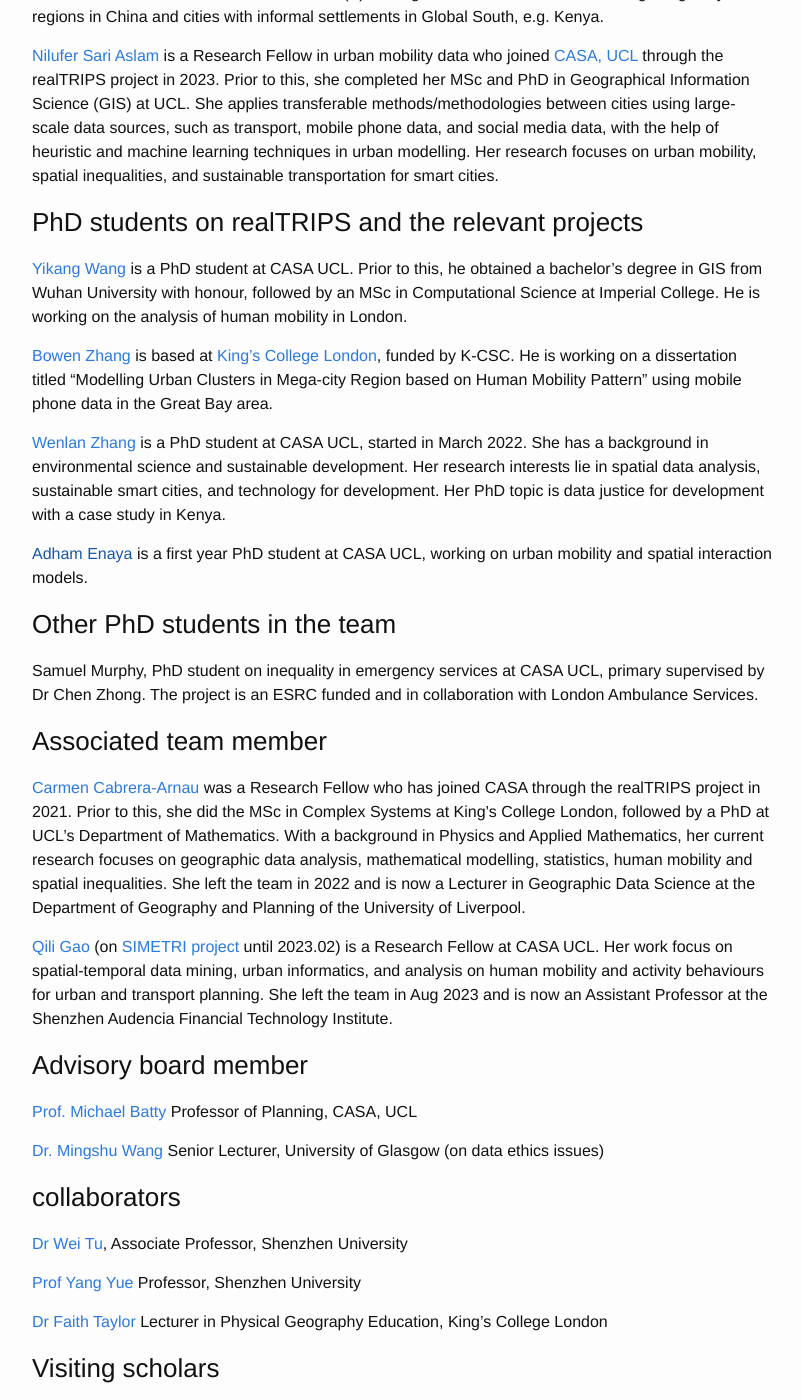
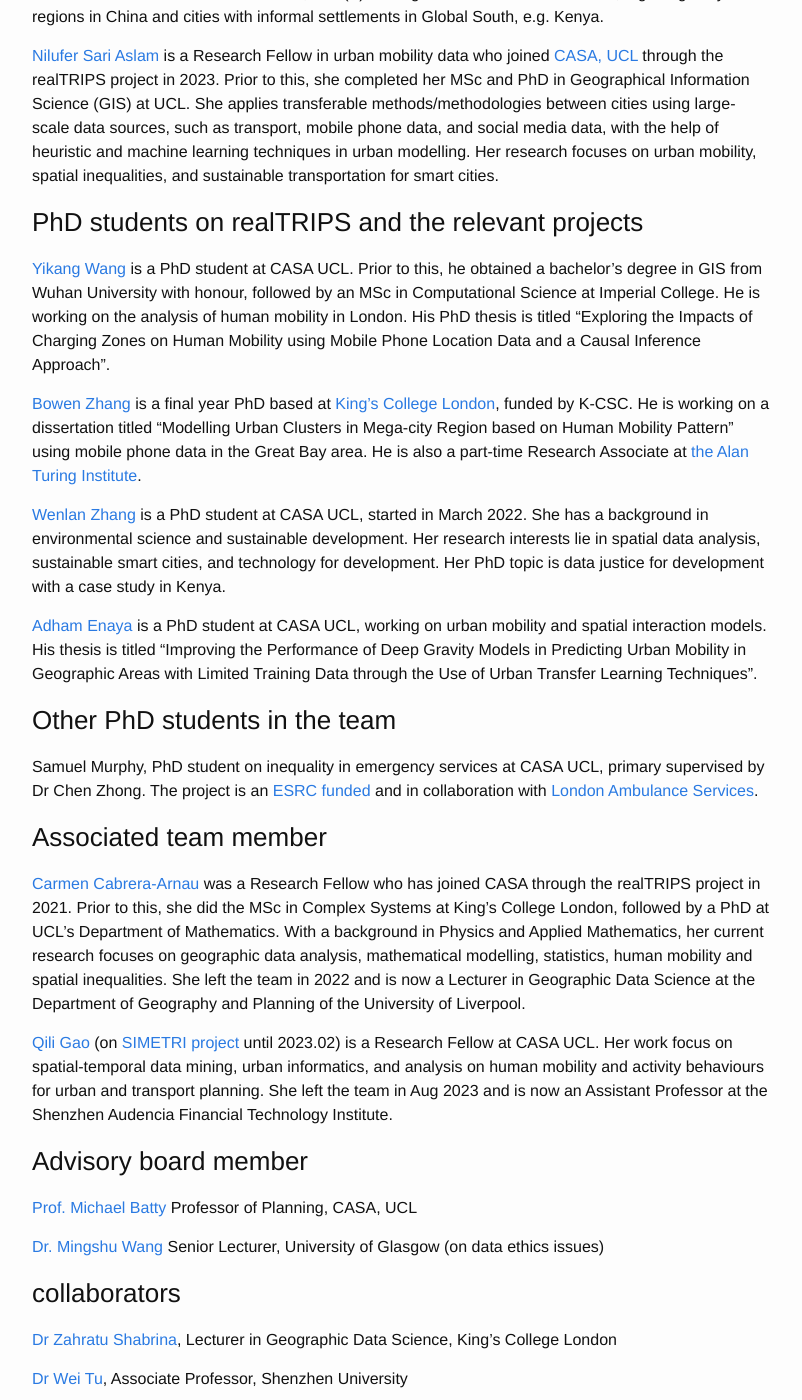
Before and after one commit to c-zhong-ucl-ac-uk/realTRIPS, a Jekyll site: the page built from team.md, in a window 1280 px wide and 1400 px high, scrolled down 343 px. Shown: the whole window, without its empty margins (238-1040 px from the left). Built offline with Jekyll 4.4.1, drawn with Linux system fonts in a browser that asks for light colours; our own code applies the rules of GitHub Pages for plain Markdown files.

Commit message:
Update team.md

```diff
--- a/team.md
+++ b/team.md
@@ -14,16 +14,16 @@
 
 ### PhD students on realTRIPS and the relevant projects
 
-[Yikang Wang](https://yikang.site/) is a PhD student at CASA UCL. Prior to this, he obtained a bachelor’s degree in GIS from Wuhan University with honour, followed by an MSc in Computational Science at Imperial College. He is working on the analysis of human mobility in London.
+[Yikang Wang](https://yikang.site/) is a PhD student at CASA UCL. Prior to this, he obtained a bachelor’s degree in GIS from Wuhan University with honour, followed by an MSc in Computational Science at Imperial College. He is working on the analysis of human mobility in London. His PhD thesis is titled "Exploring the Impacts of Charging Zones on Human Mobility using Mobile Phone Location Data and a Causal Inference Approach".
 
-[Bowen Zhang](https://bowenzhang.org/) is based at [King's College London](https://www.kcl.ac.uk/geography), funded by K-CSC. He is working on a dissertation titled “Modelling Urban Clusters in Mega-city Region based on Human Mobility Pattern” using mobile phone data in the Great Bay area.
+[Bowen Zhang](https://bowenzhang.org/) is a final year PhD based at [King's College London](https://www.kcl.ac.uk/geography), funded by K-CSC. He is working on a dissertation titled “Modelling Urban Clusters in Mega-city Region based on Human Mobility Pattern” using mobile phone data in the Great Bay area. He is also a part-time Research Associate at [the Alan Turing Institute](https://www.turing.ac.uk/).
 
-[Wenlan Zhang](https://www.ucl.ac.uk/bartlett/casa/wenlan-zhang) is a PhD student at CASA UCL, started in March 2022. She has a background in environmental science and sustainable development. Her research interests lie in spatial data analysis, sustainable smart cities, and technology for development. Her PhD topic is data justice for development with a case study in Kenya.
+[Wenlan Zhang](http://www.zhangwenlan.com/) is a PhD student at CASA UCL, started in March 2022. She has a background in environmental science and sustainable development. Her research interests lie in spatial data analysis, sustainable smart cities, and technology for development. Her PhD topic is data justice for development with a case study in Kenya.
 
-[Adham Enaya]() is a first year PhD student at CASA UCL, working on urban mobility and spatial interaction models.
+[Adham Enaya](https://www.ucl.ac.uk/bartlett/casa/adham-enaya) is a PhD student at CASA UCL, working on urban mobility and spatial interaction models. His thesis is titled "Improving the Performance of Deep Gravity Models in Predicting Urban Mobility in Geographic Areas with Limited Training Data through the Use of Urban Transfer Learning Techniques".
 
 ### Other PhD students in the team
-Samuel Murphy, PhD student on inequality in emergency services at CASA UCL, primary supervised by Dr Chen Zhong. The project is an ESRC funded and in collaboration with London Ambulance Services.
+Samuel Murphy, PhD student on inequality in emergency services at CASA UCL, primary supervised by Dr Chen Zhong. The project is an [ESRC funded](https://ubel-dtp.ac.uk/) and in collaboration with [London Ambulance Services](https://www.londonambulance.nhs.uk/).
 
 ### Associated team member
 
@@ -38,6 +38,8 @@
 [Dr. Mingshu Wang](https://mingshuwang.org/) Senior Lecturer, University of Glasgow (on data ethics issues)
 
 ### collaborators
+[Dr Zahratu Shabrina](https://www.kcl.ac.uk/people/zahratu-shabrina), Lecturer in Geographic Data Science, King's College London
+
 [Dr Wei Tu](https://spatialsmart.github.io/), Associate Professor, Shenzhen University
 
 [Prof Yang Yue](https://saup.szu.edu.cn/info/1092/1413.htm) Professor, Shenzhen University
```
